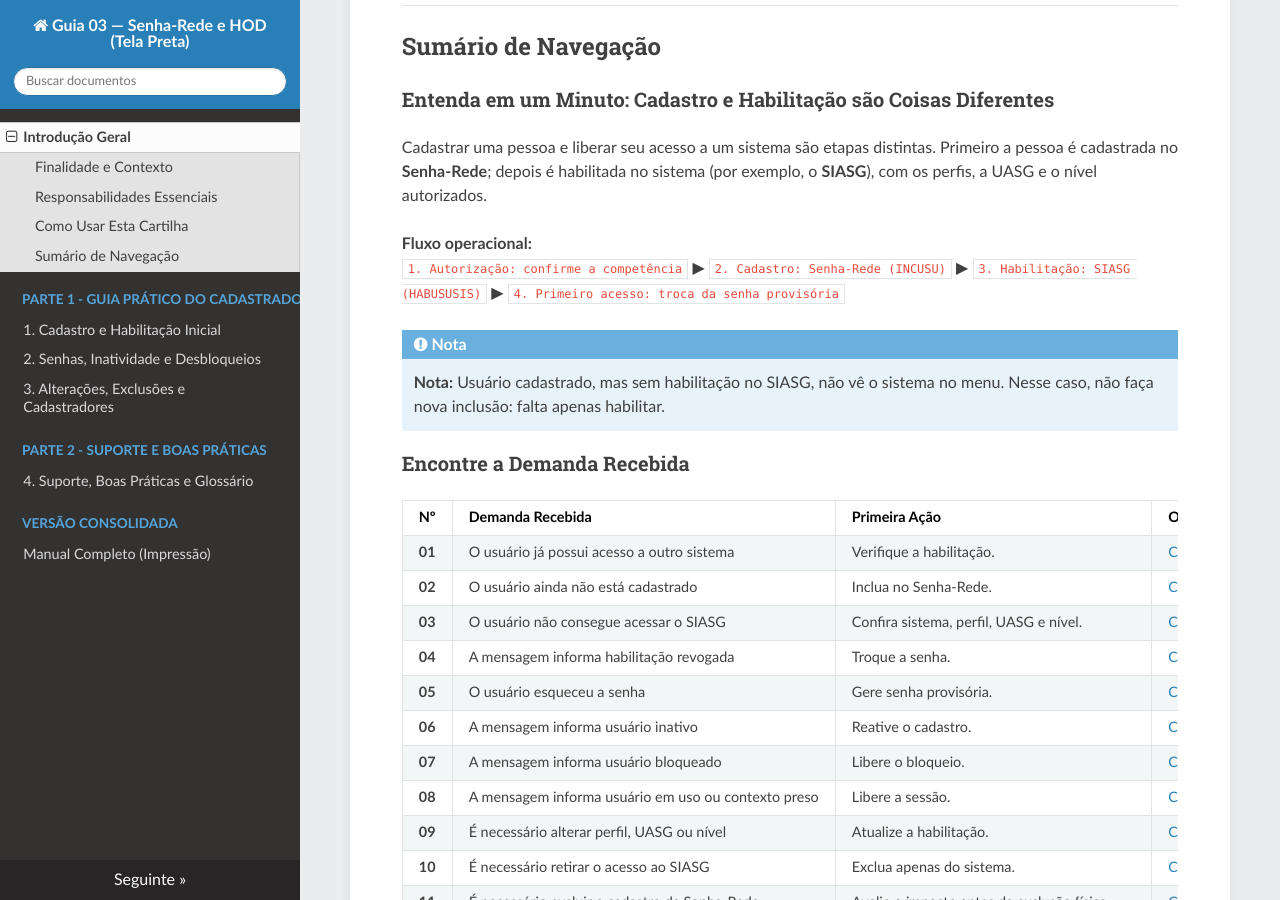
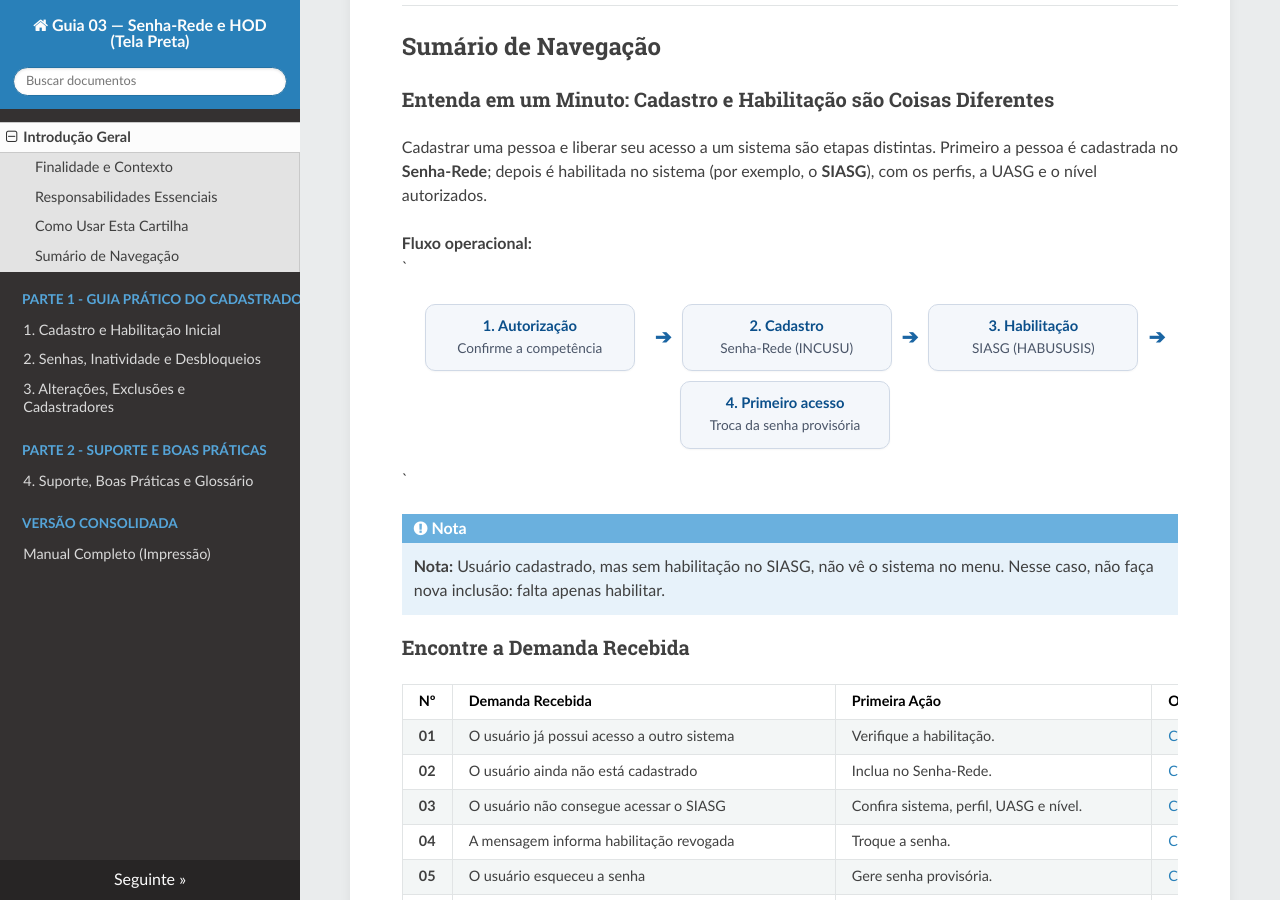
Before and after one commit to siqueiraazevedo2013-cloud/Tutorial-Guia-03-Senha-Rede-HOD, an MkDocs documentation site: the page built from docs/index.md, in a window 1280 px wide and 900 px high, scrolled down 1159 px. Built offline with MkDocs 1.6.1, drawn with Linux system fonts in a browser that asks for light colours; nearby versions of some CDN libraries.

Commit message:
Revise operational flow to use HTML for clarity
Updated the operational flow section with HTML structure for better formatting.

```diff
--- a/docs/index.md
+++ b/docs/index.md
@@ -47,7 +47,27 @@ Encontre na tabela abaixo o pedido que você recebeu, confira a primeira ação
 Cadastrar uma pessoa e liberar seu acesso a um sistema são etapas distintas. Primeiro a pessoa é cadastrada no **Senha-Rede**; depois é habilitada no sistema (por exemplo, o **SIASG**), com os perfis, a UASG e o nível autorizados.
 
 **Fluxo operacional:**
-`1. Autorização: confirme a competência` ▶ `2. Cadastro: Senha-Rede (INCUSU)` ▶ `3. Habilitação: SIASG (HABUSUSIS)` ▶ `4. Primeiro acesso: troca da senha provisória`
+`<div class="fluxograma-etapas">
+  <div class="fluxo-card">
+    <strong>1. Autorização</strong>
+    <span>Confirme a competência</span>
+  </div>
+  <div class="fluxo-seta">➔</div>
+  <div class="fluxo-card">
+    <strong>2. Cadastro</strong>
+    <span>Senha-Rede (INCUSU)</span>
+  </div>
+  <div class="fluxo-seta">➔</div>
+  <div class="fluxo-card">
+    <strong>3. Habilitação</strong>
+    <span>SIASG (HABUSUSIS)</span>
+  </div>
+  <div class="fluxo-seta">➔</div>
+  <div class="fluxo-card">
+    <strong>4. Primeiro acesso</strong>
+    <span>Troca da senha provisória</span>
+  </div>
+</div>`
 
 !!! note "Nota"
     **Nota:** Usuário cadastrado, mas sem habilitação no SIASG, não vê o sistema no menu. Nesse caso, não faça nova inclusão: falta apenas habilitar.
```
